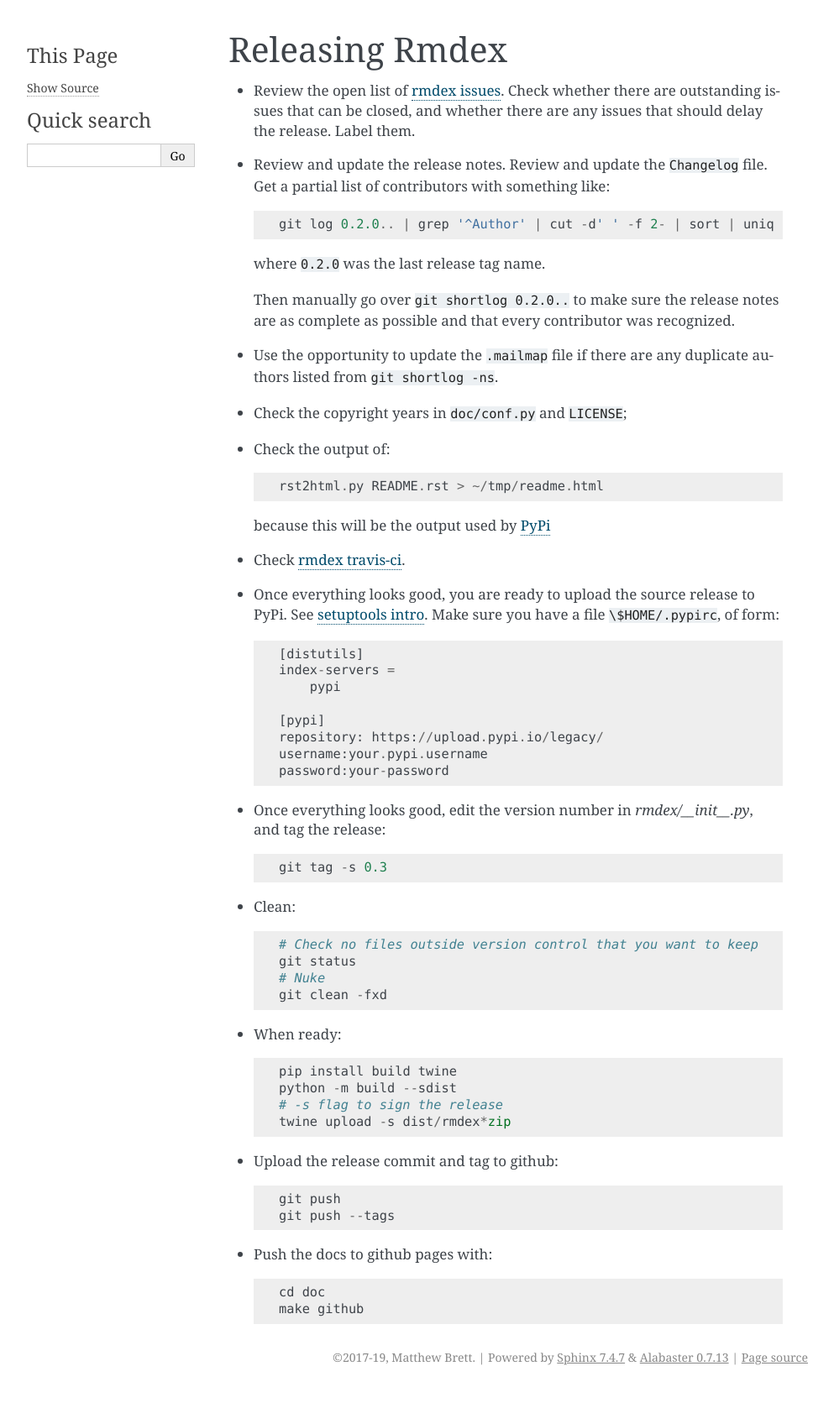
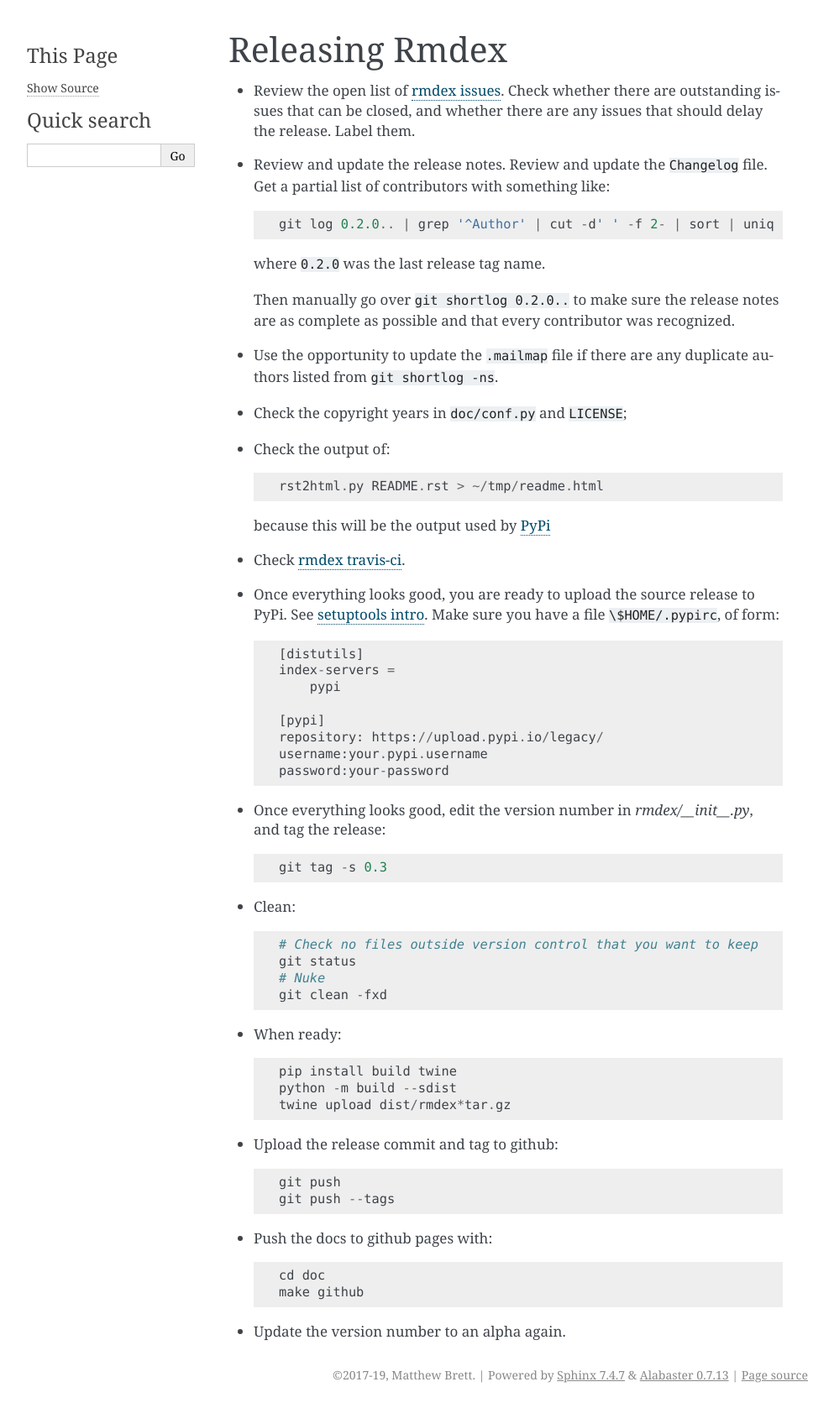
Before and after one commit to matthew-brett/rmdex, a Sphinx documentation site: the page built from doc/devel/make_release.rst, in a window 1280 px wide. Shown: the whole page at 84% size, without its empty margins (148-1141 px from the left). Built offline with Sphinx 7.4.7, drawn with Linux system fonts in a browser that asks for light colours; before the commit the page ends 1656 px from its top, so only the background shows below that.

Commit message:
Updating release instructions

```diff
--- a/doc/devel/make_release.rst
+++ b/doc/devel/make_release.rst
@@ -58,8 +58,7 @@ Releasing Rmdex
 
     pip install build twine
     python -m build --sdist
-    # -s flag to sign the release
-    twine upload -s dist/rmdex*zip
+    twine upload dist/rmdex*tar.gz
 
 * Upload the release commit and tag to github::
 
@@ -71,4 +70,6 @@ Releasing Rmdex
     cd doc
     make github
 
+* Update the version number to an alpha again.
+
 .. include:: ../links_names.inc
```
